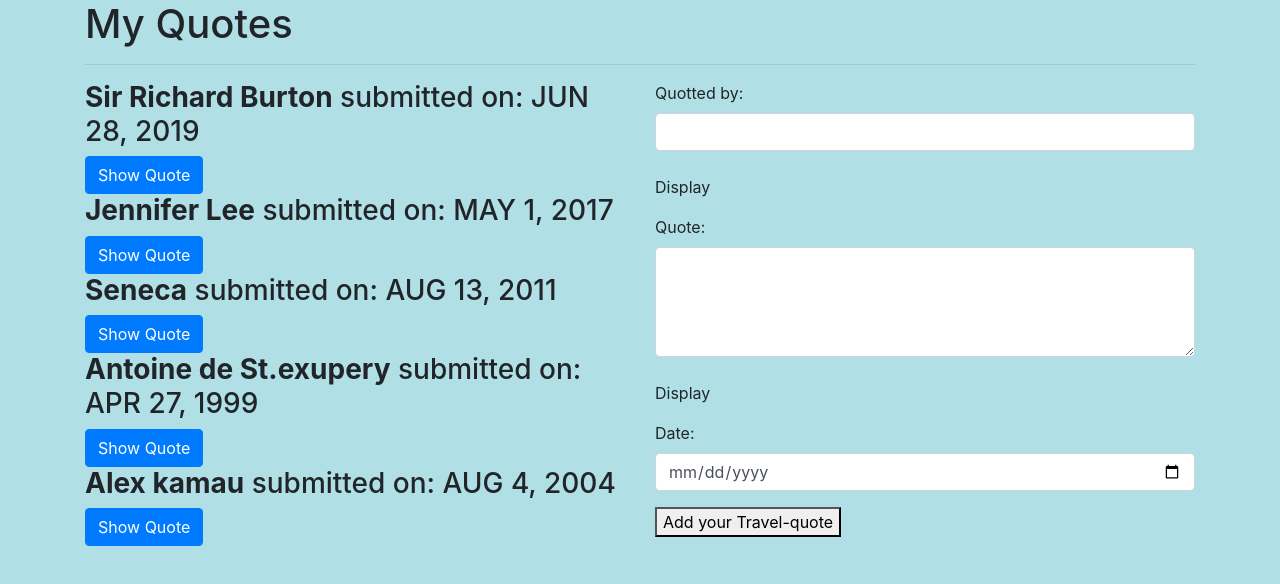
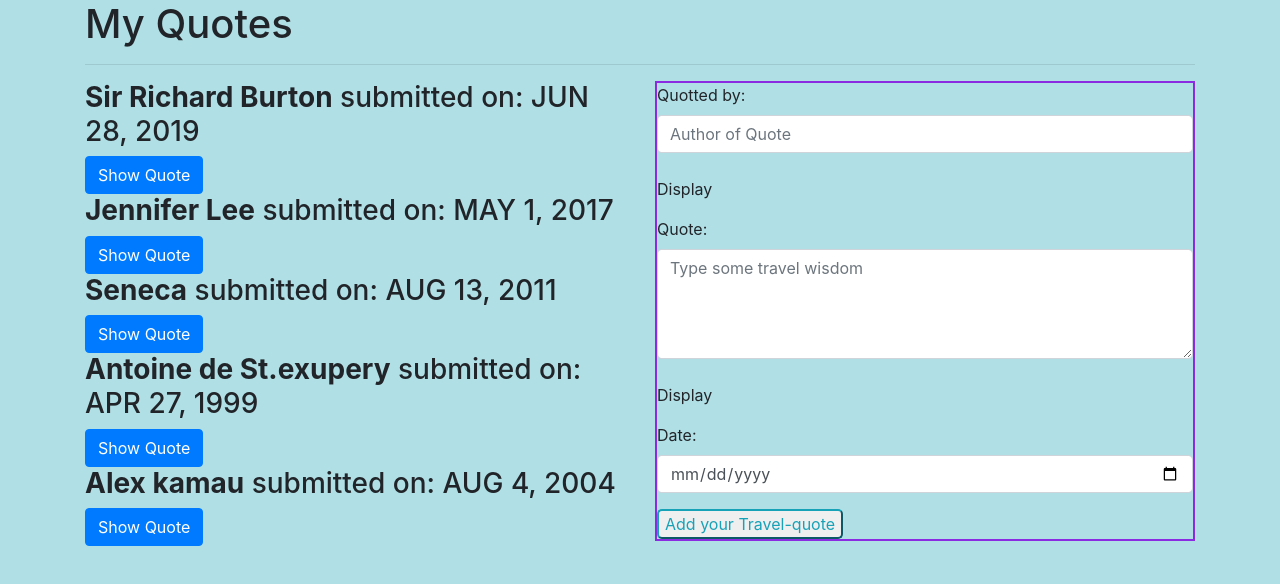
Before and after one commit to dan-jugz/travelQuote, an Angular app: page / in a window 1280 px wide. Shown: the top 584 px of the page. Built offline with nearby package versions, Linux system fonts and the light colour scheme.

Commit message:
adding a border to the form and buttons

```diff
--- a/src/app/quote-form/quote-form.component.html
+++ b/src/app/quote-form/quote-form.component.html
@@ -1,9 +1,9 @@
-    <form (ngSubmit)='submitQuote()' #quoteForm='ngForm'>
+    <form (ngSubmit)='submitQuote()' #quoteForm='ngForm' style="border:2px solid blueviolet;">
       <div class="form-group">
         <label for="name">Quotted by:</label>
         <br>
         <input type="text" class="form-control" id="name" name="name" #name="ngModel" [(ngModel)]="newQuote.name"
-          required>
+          required placeholder="Author of Quote">
         <br>
         <div [hidden]="name.valid || name.pristine" class="alert alert-danger">
           <p>author is required</p>
@@ -14,7 +14,7 @@
         <label for="description">Quote:</label>
         <br>
         <textarea class="form-control" id="description" rows="4" [(ngModel)]="newQuote.description" name="description"
-          #description="ngModel"></textarea>
+          #description="ngModel" placeholder="Type some travel wisdom"></textarea>
         <br>
         <div [hidden]="description.valid || description.pristine" class="alert alert-danger">
           <p> Quote is Required</p>
@@ -30,5 +30,5 @@
           <p>Date is Required</p>
         </div>
       </div>
-      <button type="submit" id="button" >Add your Travel-quote</button>
+      <button type="submit" id="button" class="btn-outline-info" style="border-radius: 5px;" >Add your Travel-quote</button>
     </form>
```
